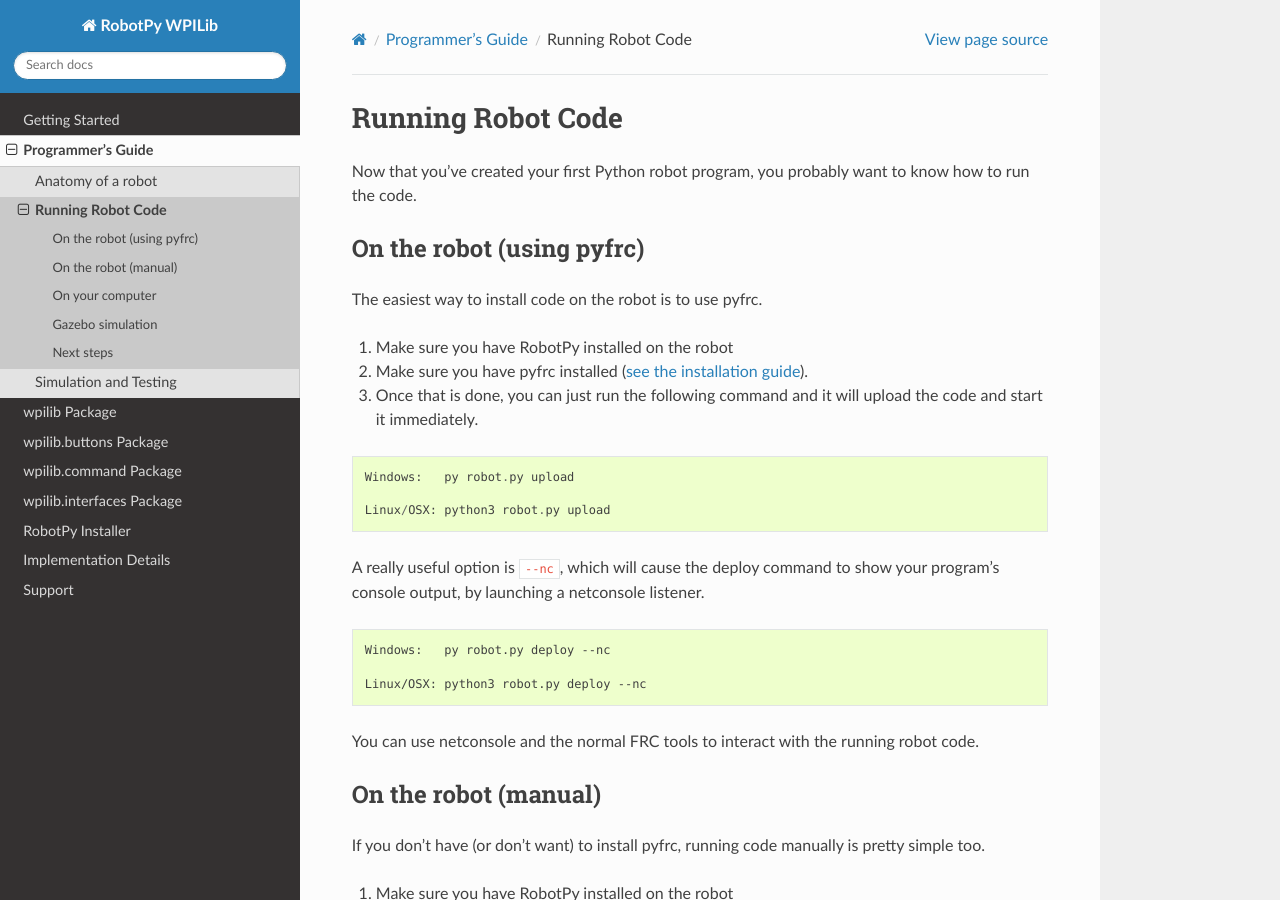
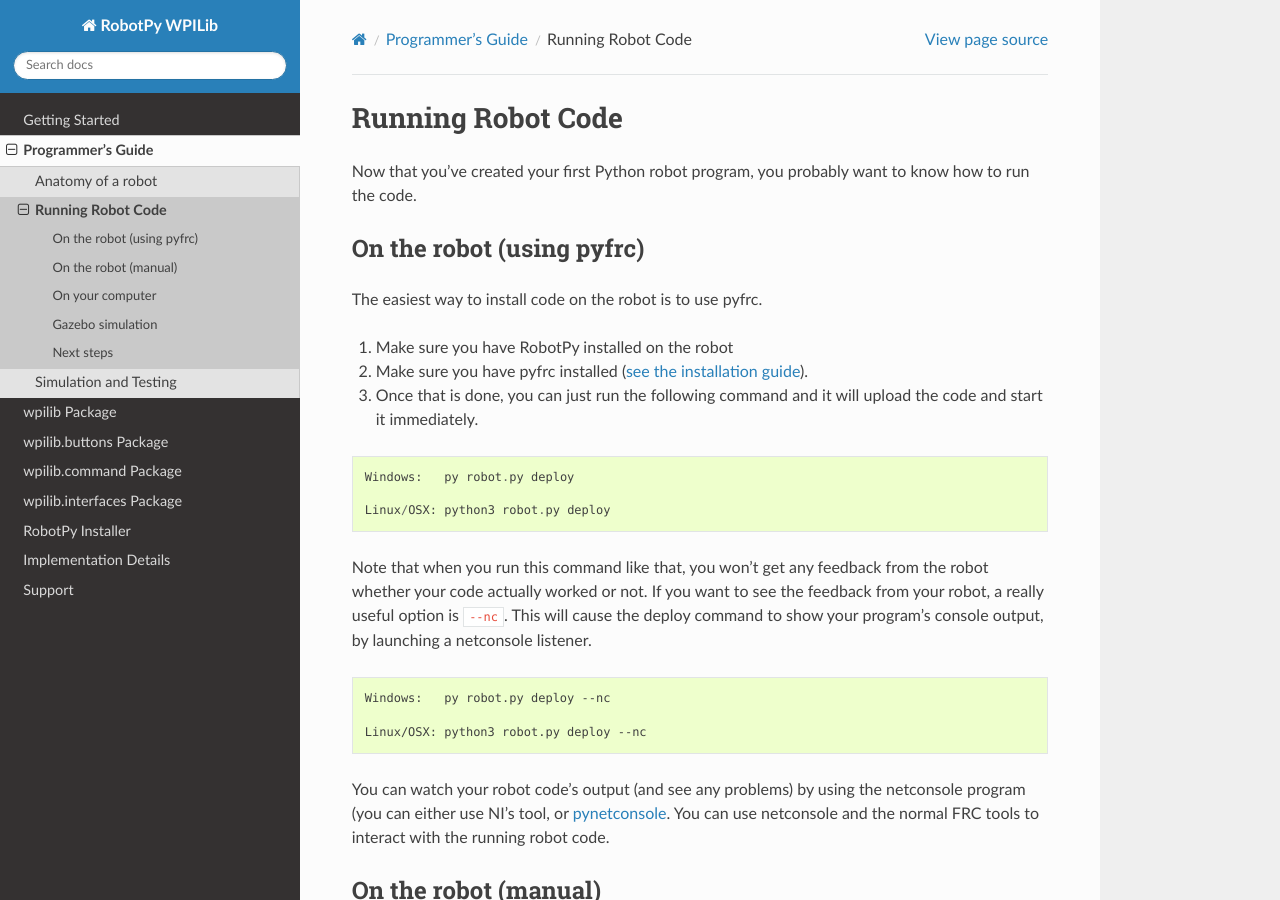
Before and after one commit to robotpy/robotpy-wpilib, a Sphinx documentation site: the page built from docs/guide/running.rst, in a window 1280 px wide and 900 px high. Built offline with Sphinx 7.4.7 and the Read the Docs theme 2.0.0, drawn with Linux system fonts in a browser that asks for light colours; the version number could not be read and is left out.

Commit message:
Update deploy documentation

```diff
--- a/docs/guide/running.rst
+++ b/docs/guide/running.rst
@@ -17,12 +17,11 @@
 
 ::
 
-    Windows:   py robot.py upload
+    Windows:   py robot.py deploy
 
-    Linux/OSX: python3 robot.py upload
+    Linux/OSX: python3 robot.py deploy
 
-A really useful option is ``--nc``, which will cause the deploy command to show
-your program's console output, by launching a netconsole listener.
+Note that when you run this command like that, you won't get any feedback from the robot whether your code actually worked or not. If you want to see the feedback from your robot, a really useful option is ``--nc``. This will cause the deploy command to show your program's console output, by launching a netconsole listener.
 
 .. code-block:: sh
 
@@ -30,7 +29,7 @@
 
     Linux/OSX: python3 robot.py deploy --nc
 
-You can use netconsole and the normal FRC tools to interact with the running robot code.
+You can watch your robot code's output (and see any problems) by using the netconsole program (you can either use NI's tool, or `pynetconsole <https://github.com/robotpy/pynetconsole>`_. You can use netconsole and the normal FRC tools to interact with the running robot code.
 
 On the robot (manual)
 ---------------------
```
